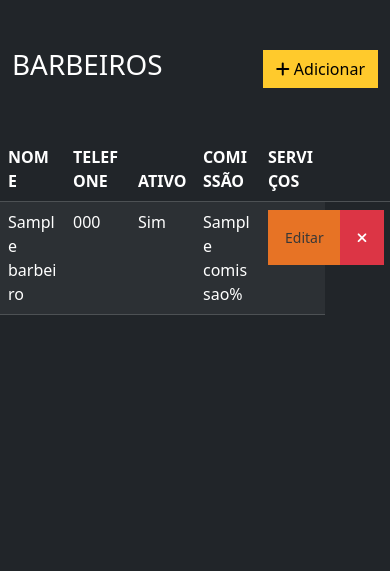
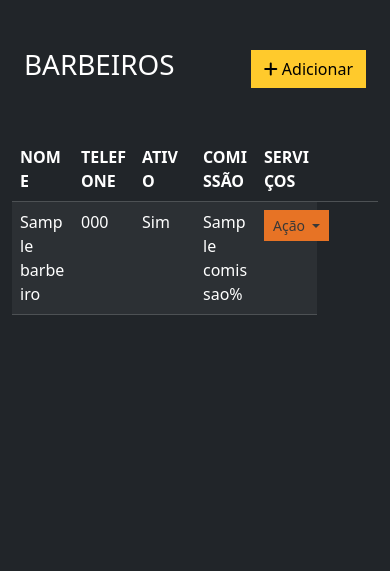
Before and after one commit to GuuhhO/BarbeiroDigital, a PHP site: the page made by app/views/admin/barbeiros.php in a window 390 px wide. Shown: the part 72-643 px from the top of the page. Run offline with PHP 8.4, Linux system fonts and the light colour scheme; the template is opened without the code that fills it: most values are stand-ins (such as "Sample title", 1, 10 or a date in 2020); some libraries are stand-ins or nearby versions.

Commit message:
Melhoria na exibição responsiva da tabela de barbeiros

```diff
--- a/app/views/admin/barbeiros.php
+++ b/app/views/admin/barbeiros.php
@@ -5,7 +5,7 @@ $title = 'Barbeiros';
 ?>
 
 <div class="container">
-    <div class="row mt-5">
+    <div class="row mt-5 m-auto">
         <div class="d-flex justify-content-between align-items-center">
             <h1 class="text-start flex-grow-1">BARBEIROS</h1>
             <a type="button" data-bs-toggle="modal" data-bs-target="#modalAdicionarBarbeiro" class="btn btn-primary">
@@ -31,8 +31,14 @@ $title = 'Barbeiros';
                     <td><?= $barbeiro['ativo'] ? 'Sim' : 'Não' ?></td>
                     <td><?= htmlspecialchars($barbeiro['comissao']) ?>%</td>
                     <td>
-                      <div class="btn-group" role="group" aria-label="Basic example">
-                        <a class="p-3 btn btn-warning btn-sm btnEditarBarbeiro"
+                      <div class="d-grid gap-2 d-md-flex justify-content-md-end">
+                          <div class="btn-group" role="group">
+                            <button type="button" class="btn btn-warning btn-sm btnEditarAgendamento dropdown-toggle" data-bs-toggle="dropdown" aria-expanded="false">
+                            Ação
+                            </button>
+                            <ul class="dropdown-menu" style="padding: 0px; border-radius: 0px;">
+                              <li id="dropdownAcoesAgendamento">
+                                <a class="dropdown-item btnEditarAgendamento"
                                 data-bs-toggle="modal"
                                 data-bs-target="#modalEditarBarbeiro"
                                 data-id="<?= $barbeiro['id'] ?>"
@@ -40,15 +46,21 @@ $title = 'Barbeiros';
                                 data-telefone="<?= htmlspecialchars($barbeiro['telefone'], ENT_QUOTES) ?>"
                                 data-ativo="<?= htmlspecialchars($barbeiro['ativo'], ENT_QUOTES) ?>"
                                 data-comissao="<?= htmlspecialchars($barbeiro['comissao'], ENT_QUOTES) ?>"
-                        data-servicos_id="<?= htmlspecialchars($barbeiro['servicos_id'], ENT_QUOTES) ?>">
-                        Editar
-                        </a>
-                        <a class="p-3 btn btn-danger btn-sm btnEditarBarbeiro"
-                        onclick="excluirBarbeiroService(<?= $barbeiro['id'] ?>)"
+                                data-servicos_id="<?= htmlspecialchars($barbeiro['servicos_id'], ENT_QUOTES) ?>"
+                                style="cursor: pointer">
+                                Editar</a>
+                              </li>
+                              <li id="dropdownAcoesAgendamento">
+                                <a class="dropdown-item btnEditarAgendamento"
                                 data-bs-toggle="modal"
                                 data-bs-target="#modalExcluirBarbeiro"
-                        data-id="<?= $barbeiro['id'] ?>">
-                        <i class="fa-solid fa-xmark"></i></a>
+                                onclick="excluirBarbeiroService(<?= $barbeiro['id'] ?>)"
+                                data-id="<?= $barbeiro['id'] ?>"
+                                style="cursor: pointer">
+                                Remover</a>
+                              </li>
+                            </ul>
+                          </div>
                       </div>
                     </td>
                 </tr>
```
Also changed, not shown: public/assets/css/style.css. Lines whose indentation alone changed are shown as unchanged.
